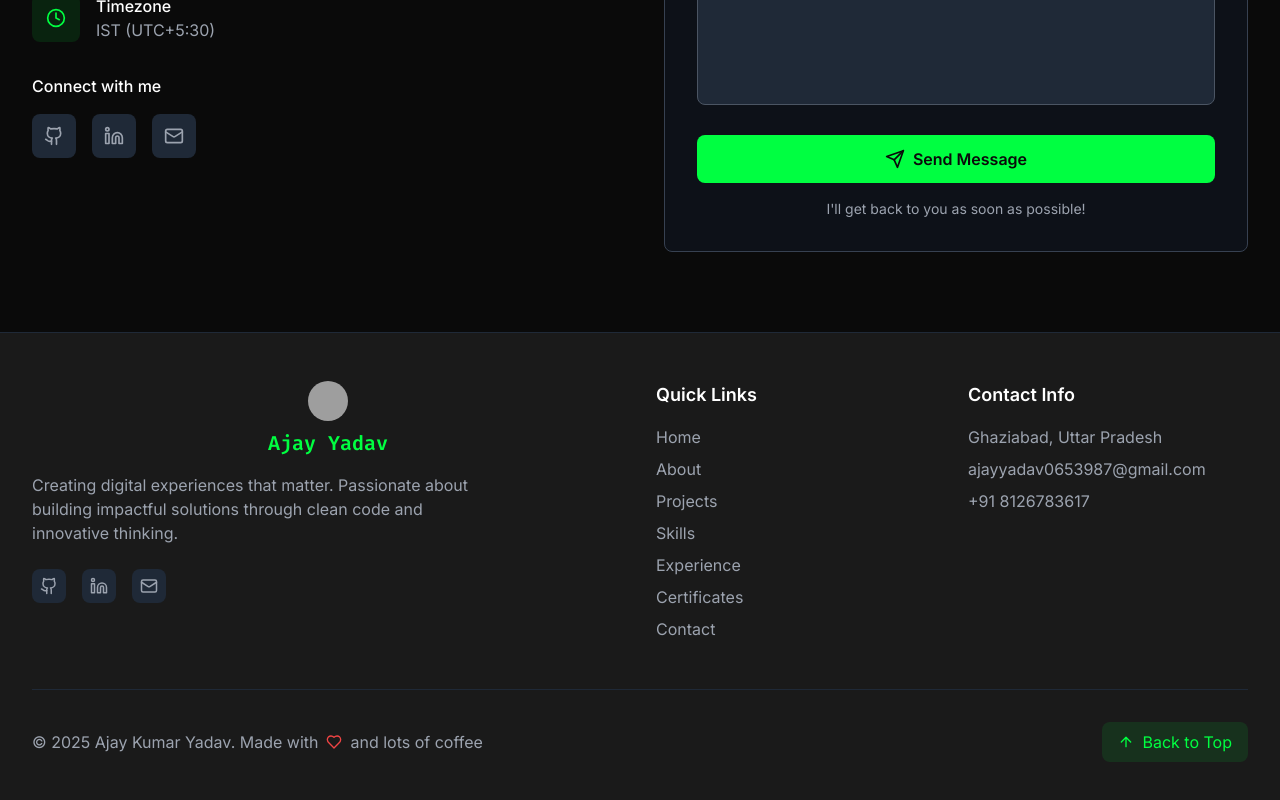
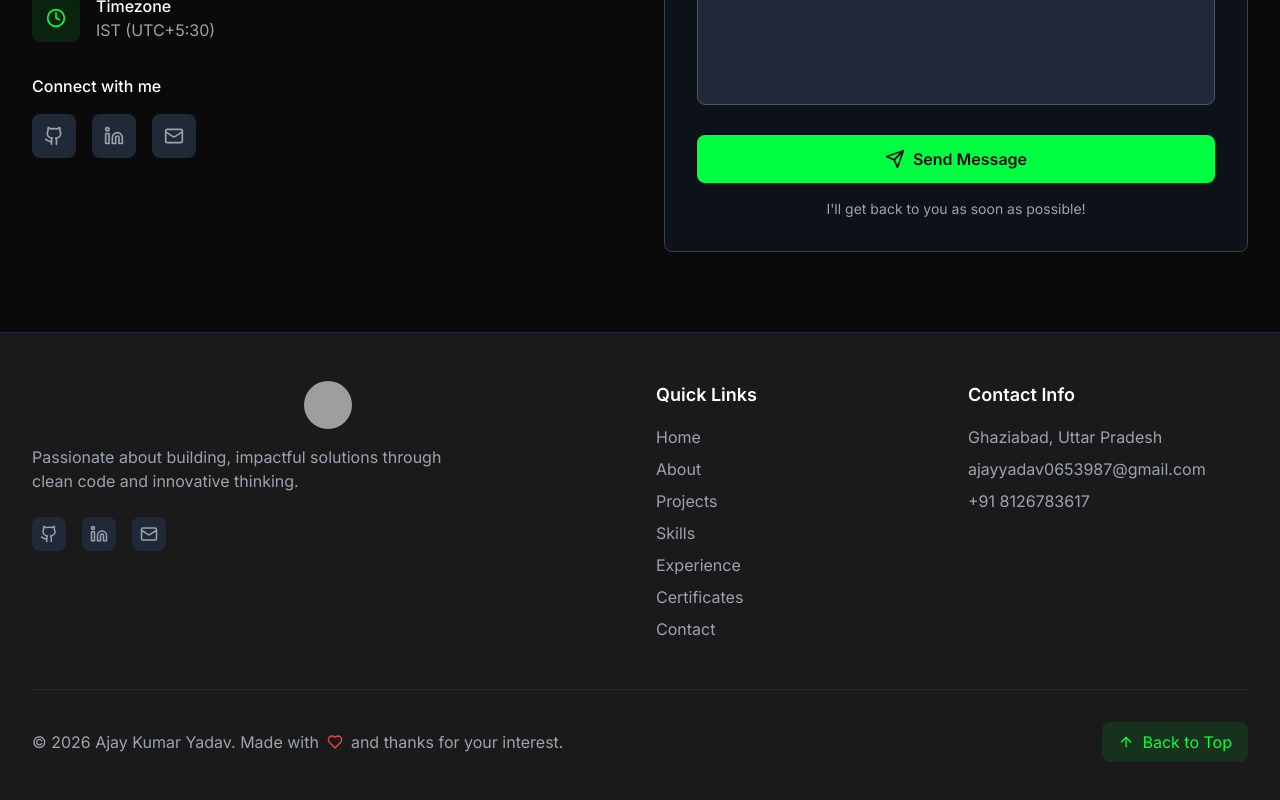
Before and after one commit to GitAjayYadavHub/Portfolio, a React (Vite) app: page / in a window 1280 px wide. Shown: the part 8580-9380 px from the top of the page. Built offline with nearby package versions, Linux system fonts and the light colour scheme; grey boxes are pictures that could not be loaded; the HTML template or start-up script is replaced by a standard one.

Commit message:
Update Footer component with new year and text changes

```diff
--- a/src/components/Footer.jsx
+++ b/src/components/Footer.jsx
@@ -57,12 +57,12 @@ const Footer = () => {
                 <img
                   src={Logo}
                   alt="Ajay Yadav"
-                  className="h-10 w-10 rounded-full object-cover"
+                  className="h-12 w-12 rounded-full object-cover"
                 />
-                <span className="mt-2 text-xl font-bold text-primary font-mono text-center">Ajay Yadav</span>
+                {/* <span className="mt-1 text-xl font-bold text-primary font-mono">Ajay Yadav</span> */}
               </div>
               <p className="text-gray-400 mb-6 max-w-md">
-                Creating digital experiences that matter. Passionate about building
+                Passionate about building,
                 impactful solutions through clean code and innovative thinking.
               </p>
               <div className="flex space-x-4">
@@ -142,9 +142,9 @@ const Footer = () => {
           className="border-t border-gray-800 mt-12 pt-8 flex flex-col md:flex-row justify-between items-center"
         >
           <div className="flex items-center text-gray-400 mb-4 md:mb-0">
-            <span>© 2025 Ajay Kumar Yadav. Made with</span>
+            <span>© 2026 Ajay Kumar Yadav. Made with</span>
             <Heart className="text-red-500 mx-2" size={16} />
-            <span>and lots of coffee</span>
+            <span>and thanks for your interest.</span>
           </div>
 
           {/* Back to Top Button */}
```
